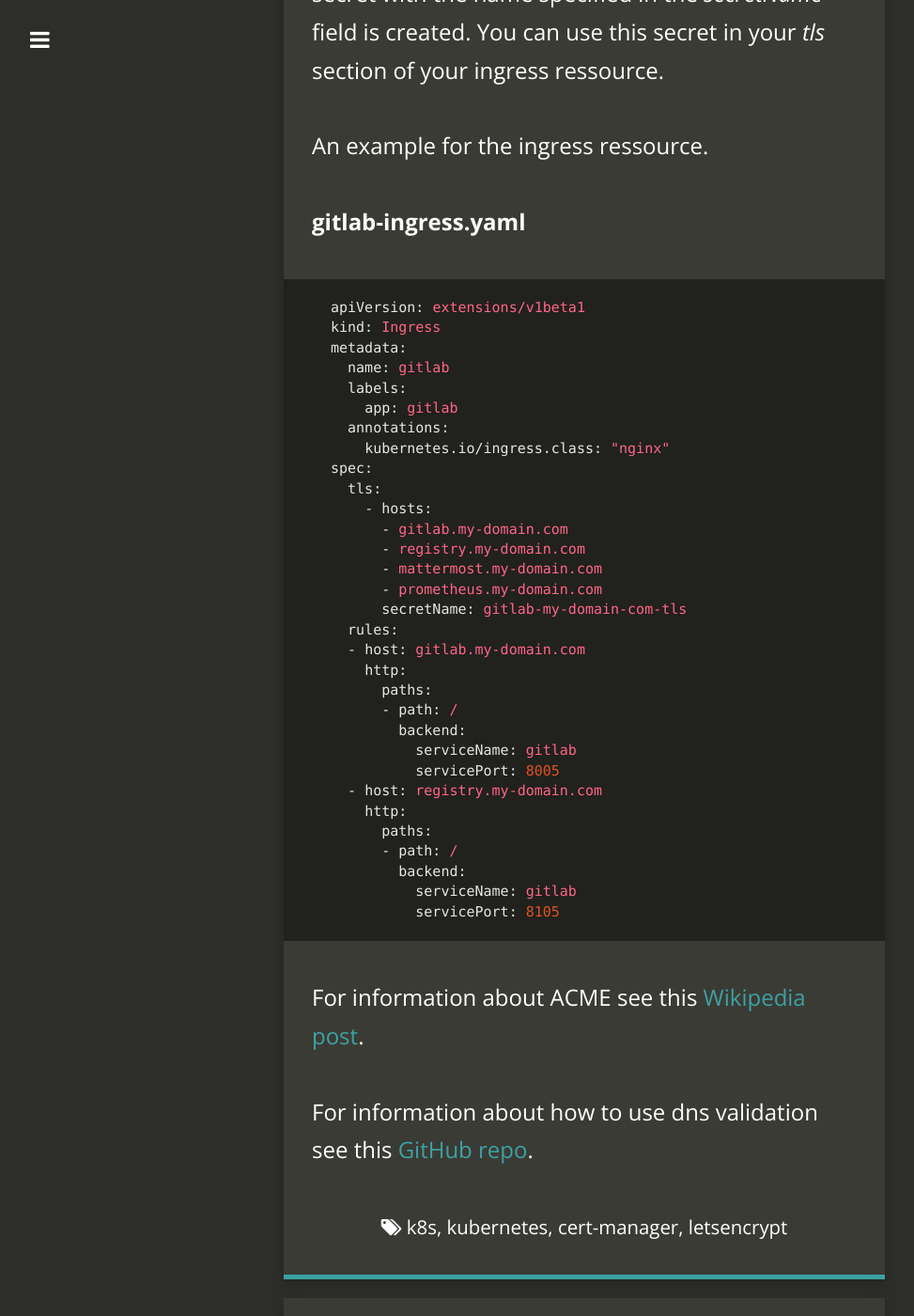
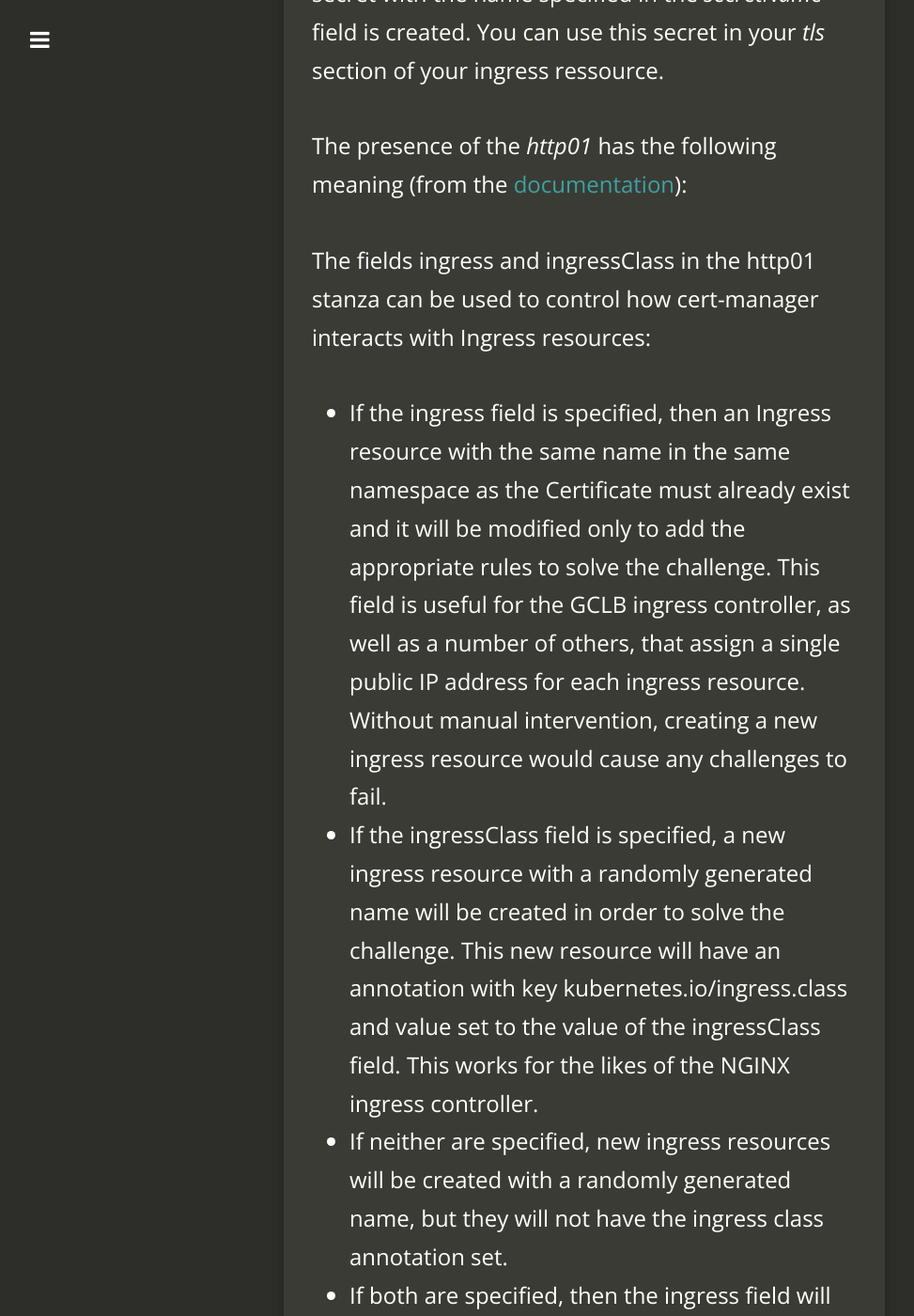
Before and after one commit to raaaimund/raaaimund.github.io, a Jekyll site: the page built from _posts/2018-10-24-deploy-cert-manager-with-http-validation.md, in a window 1280 px wide and 1400 px high, scrolled down 4696 px. Shown: the whole window at 94% size, without its empty margins (18-991 px from the left). Built offline with Jekyll 4.4.1, drawn with Linux system fonts in a browser that asks for light colours; nearby versions of some CDN libraries; comment, search, counter and statistics services are not loaded; some of the changed text lies outside the part shown.

Commit message:
added explanation for http01 field

`````diff
--- a/_posts/2018-10-24-deploy-cert-manager-with-http-validation.md
+++ b/_posts/2018-10-24-deploy-cert-manager-with-http-validation.md
@@ -92,6 +92,15 @@
 
 When the certificate is issued from [letsencrypt][4]{:target="_blank"} a secret with the name specified in the _secretName_ field is created. You can use this secret in your _tls_ section of your ingress ressource.
 
+The presence of the _http01_ has the following meaning (from the [documentation][3]{:target="_blank"}):
+
+The fields ingress and ingressClass in the http01 stanza can be used to control how cert-manager interacts with Ingress resources:
+
+* If the ingress field is specified, then an Ingress resource with the same name in the same namespace as the Certificate must already exist and it will be modified only to add the appropriate rules to solve the challenge. This field is useful for the GCLB ingress controller, as well as a number of others, that assign a single public IP address for each ingress resource. Without manual intervention, creating a new ingress resource would cause any challenges to fail.
+* If the ingressClass field is specified, a new ingress resource with a randomly generated name will be created in order to solve the challenge. This new resource will have an annotation with key kubernetes.io/ingress.class and value set to the value of the ingressClass field. This works for the likes of the NGINX ingress controller.
+* If neither are specified, new ingress resources will be created with a randomly generated name, but they will not have the ingress class annotation set.
+* If both are specified, then the ingress field will take precedence.
+
 An example for the ingress ressource.
 
 __gitlab-ingress.yaml__
@@ -129,6 +138,12 @@
           servicePort: 8105
 ````
 
+After creating the above Certificate, we can check whether it has been obtained successfully using the _kubectl describe_ command.
+
+````
+kubectl describe cert gitlab-my-domain-com
+````
+
 For information about ACME see this [Wikipedia post][6]{:target="_blank"}.
 
 For information about how to use dns validation see this [GitHub repo][7]{:target="_blank"}.
`````
Also changed, not shown: other parts of _posts/2018-10-24-deploy-cert-manager-with-http-validation.md (+1 -1 lines).
